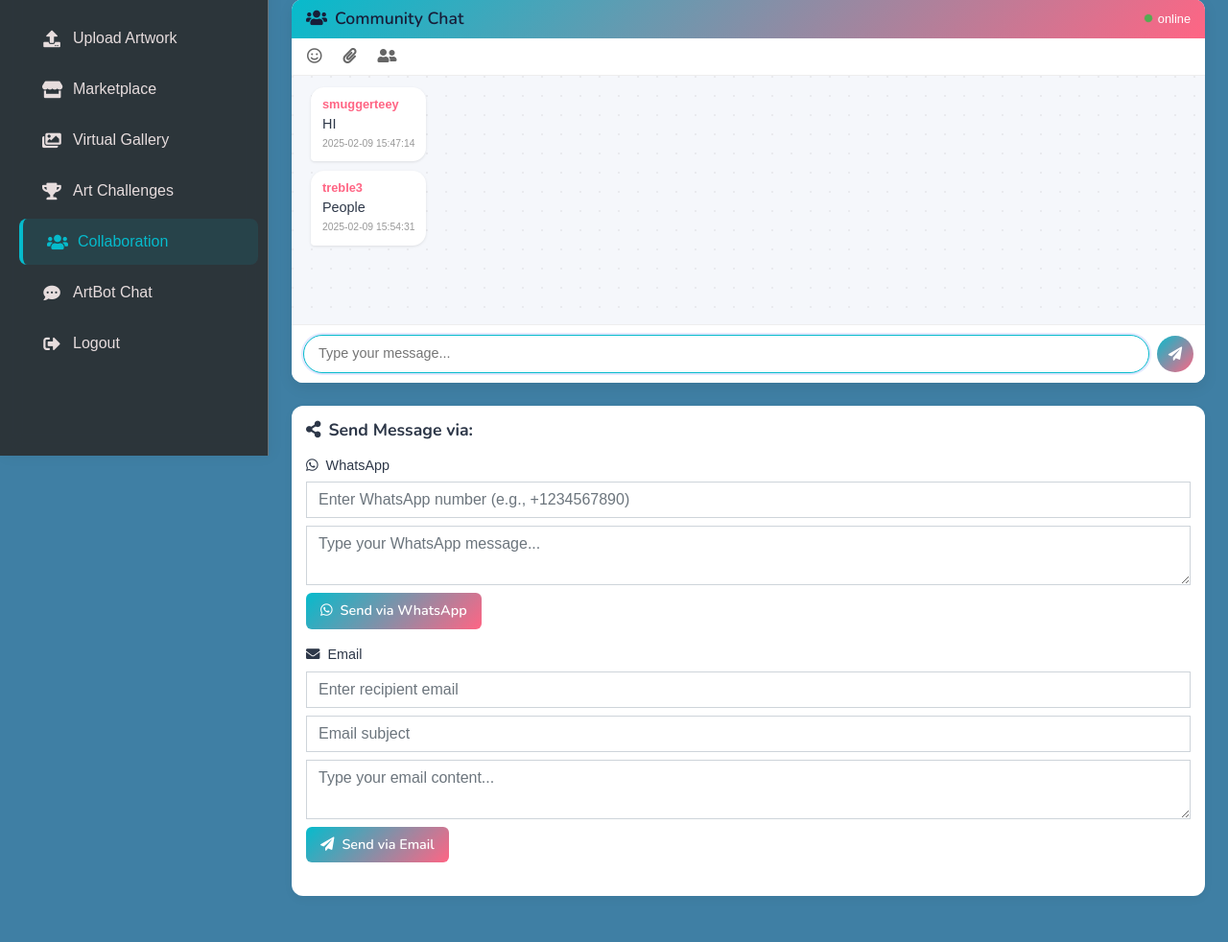
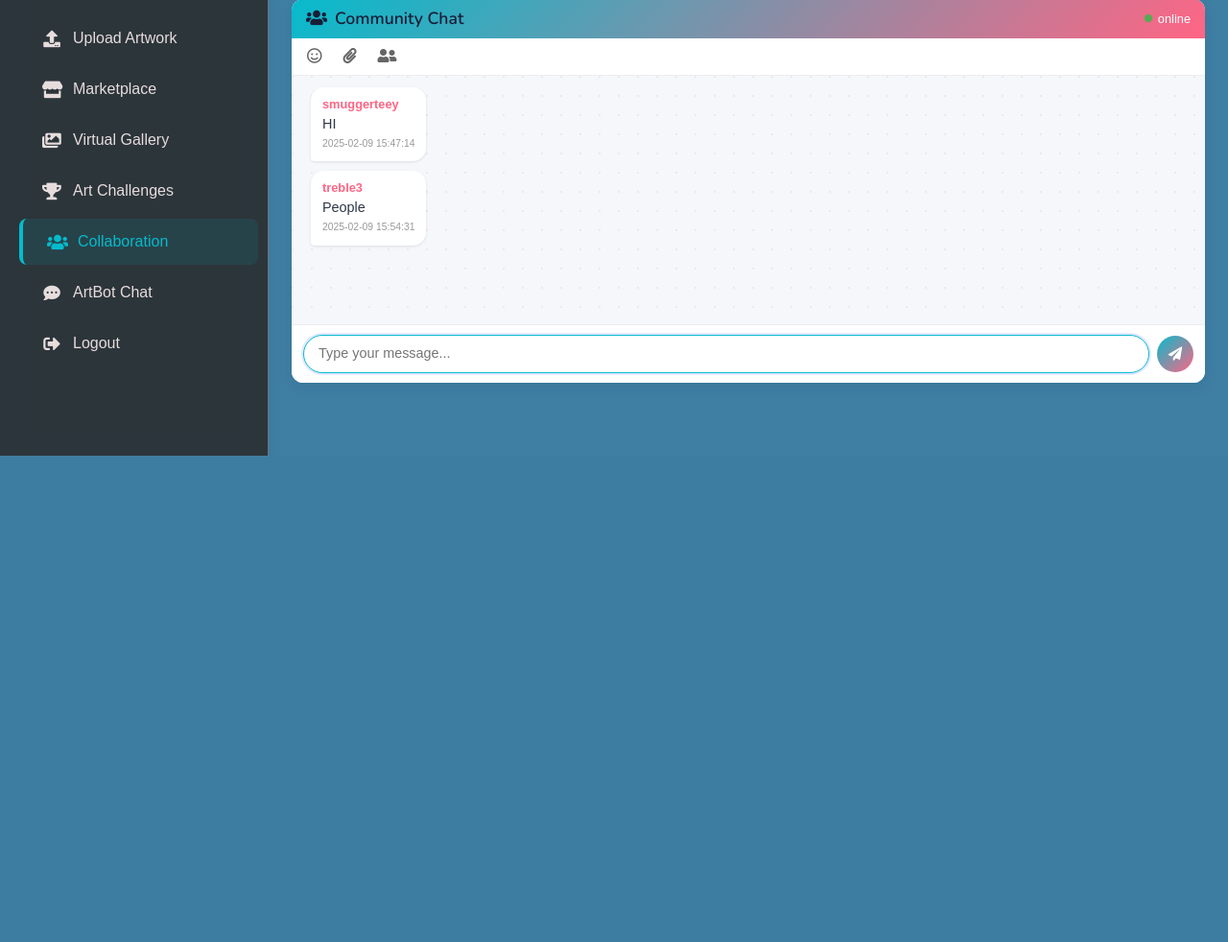
Before and after one commit to smuggerteey/final_capstone, a Flask app: page /message in a window 1280 px wide; the page is wider, and only the part inside the window is pictured. Shown: the part 325-1307 px from the top of that part at 96% size. After the commit the page ends 800 px from the top of that part, so only its background shows below. Run offline with Flask 3, Linux system fonts and the light colour scheme; a user stored in the database is signed in; data comes from the database, SQL or seed files in the repository; some libraries are stand-ins or nearby versions.

Commit message:
Moving files

```diff
--- a/app.py
+++ b/app.py
@@ -57,10 +57,6 @@ app.config['PROFILE_PICS_FOLDER'] = "static/profile_pics"
 app.config['MAX_CONTENT_LENGTH'] = 50 * 1024 * 1024
 
 ALLOWED_EXTENSIONS = {'png', 'jpg', 'jpeg', 'gif', 'mp4', 'webm', 'mp3', 'wav'}
-TWILIO_ACCOUNT_SID = 'US153b06ac498ef1b403ab552f6673f964'
-TWILIO_AUTH_TOKEN = '8PJ3VNDJV6BWD5H7VD92LSCW'
-TWILIO_PHONE_NUMBER = '+2330203419613'
-SENDGRID_API_KEY = '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'
 PAYSTACK_SECRET_KEY = "sk_test_ed78162ac6ecfa0caadb9bc3346619e781498fb5"
 MODEL_NAME = "MBZUAI/LaMini-T5-738M"
 # Ensure upload directories exist
@@ -74,6 +70,23 @@ db_config = {
     'host': 'localhost',
     'database': 'art_showcase'
 }
+# Database schema for messages
+def init_db():
+    conn = create_connection()
+    cursor = conn.cursor()
+    cursor.execute("""
+        CREATE TABLE IF NOT EXISTS messages (
+            id INT AUTO_INCREMENT PRIMARY KEY,
+            username VARCHAR(255) NOT NULL,
+            room VARCHAR(255) NOT NULL,
+            message TEXT NOT NULL,
+            timestamp DATETIME NOT NULL,
+            message_type ENUM('text', 'image') DEFAULT 'text'
+        )
+    """)
+    conn.commit()
+    cursor.close()
+    conn.close()
 
 # Third-party service configurations
 
@@ -85,7 +98,6 @@ mail = Mail(app)
 # =============================================
 # HELPER FUNCTIONS
 # =============================================
-
 def create_connection():
     """Create a database connection."""
     try:
@@ -97,98 +109,70 @@ def create_connection():
         logging.error(f"Database connection error: {e}")
         return None
 
-def allowed_file(filename):
-    """Check if file extension is allowed."""
-    return '.' in filename and filename.rsplit('.', 1)[1].lower() in {'pdf', 'png', 'jpg', 'jpeg', 'gif'}
-
-def get_current_user():
-    """Get the current logged-in user."""
-    return current_user
-
-def log_system_activity(user_id, activity_type, description, ip_address):
-    """Log system activities for audit trail."""
+def save_message(username, room, message, message_type='text'):
+    """Save message to database."""
     try:
         conn = create_connection()
         cursor = conn.cursor()
+
         cursor.execute("""
-            INSERT INTO system_logs (user_id, log_type, description, ip_address)
-            VALUES (%s, %s, %s, %s)
-        """, (user_id, activity_type, description, ip_address))
+            INSERT INTO messages (username, room, message, timestamp, type)
+            VALUES (%s, %s, %s, %s, %s)
+        """, (username, room, message, datetime.now(), message_type))
+
         conn.commit()
+        return cursor.lastrowid
     except Exception as e:
-        logging.error(f"Error logging system activity: {e}")
+        logging.error(f"Error saving message: {e}")
+        return None
     finally:
         if 'cursor' in locals():
             cursor.close()
         if 'conn' in locals():
             conn.close()
 
-def send_whatsapp_message(to, message):
-    """Send WhatsApp message via Twilio."""
-    client = Client(TWILIO_ACCOUNT_SID, TWILIO_AUTH_TOKEN)
-    try:
-        message = client.messages.create(
-            body=message,
-            from_=f'whatsapp:{TWILIO_PHONE_NUMBER}',
-            to=f'whatsapp:{to}'
-        )
-        logging.info(f"WhatsApp message sent to {to}: {message.sid}")
-        return True
-    except Exception as e:
-        logging.error(f"Failed to send WhatsApp message: {e}")
-        return False
-
-def send_email(to_email, subject, content):
-    """Send email via SendGrid."""
-    sg = sendgrid.SendGridAPIClient(api_key=SENDGRID_API_KEY)
-    from_email = Email("tynochagaka@gmail.com")
-    to_email = To(to_email)
-    content = Content("text/plain", content)
-
-    context = ssl._create_unverified_context()
-
-    try:
-        response = sg.client.mail.send.post(request_body=mail.get(), ssl_context=context)
-        logging.info(f"Email sent to {to_email}: {response.status_code}")
-        return True
-    except Exception as e:
-        logging.error(f"Failed to send email: {e}")
-        return False
-
-def backup_database(filename):
-    """Backup database to a file."""
-    try:
-        backup_path = os.path.join('backups', filename)
-        os.makedirs('backups', exist_ok=True)
-
+def get_recent_messages(room='general', limit=50):
+    """Retrieve recent messages for a room."""
+    try:
         conn = create_connection()
         cursor = conn.cursor(dictionary=True)
 
-        cursor.execute("SHOW TABLES")
-        tables = [row[f"Tables_in_{db_config['database']}"] for row in cursor.fetchall()]
-
-        with open(backup_path, 'w') as f:
-            for table in tables:
-                cursor.execute(f"SHOW CREATE TABLE {table}")
-                create_table = cursor.fetchone()
-                f.write(f"{create_table['Create Table']};\n\n")
-
-                cursor.execute(f"SELECT * FROM {table}")
-                for row in cursor.fetchall():
-                    columns = ', '.join([f"`{k}`" for k in row.keys()])
-                    values = ', '.join([f"'{str(v)}'" if v is not None else 'NULL' for v in row.values()])
-                    f.write(f"INSERT INTO {table} ({columns}) VALUES ({values});\n")
-                f.write("\n")
-
-        return True
+        cursor.execute("""
+            SELECT id, username, room, message, timestamp, type
+            FROM messages
+            WHERE room = %s
+            ORDER BY timestamp DESC
+            LIMIT %s
+        """, (room, limit))
+
+        messages = cursor.fetchall()
+        # Convert timestamp to string for JSON serialization
+        for message in messages:
+            message['timestamp'] = message['timestamp'].strftime('%Y-%m-%d %H:%M:%S')
+
+        return messages[::-1]  # Return in chronological order
     except Exception as e:
-        logging.error(f"Error backing up database: {e}")
-        return False
+        logging.error(f"Error retrieving messages: {e}")
+        return []
     finally:
         if 'cursor' in locals():
             cursor.close()
         if 'conn' in locals():
             conn.close()
+
+def get_online_users():
+    """Get list of online users (simplified implementation)."""
+    # In a real app, you'd track this in Redis or a dedicated table
+    return []
+
+def allowed_file(filename):
+    """Check if file extension is allowed."""
+    return '.' in filename and filename.rsplit('.', 1)[1].lower() in {'pdf', 'png', 'jpg', 'jpeg', 'gif'}
+
+def get_current_user():
+    """Get the current logged-in user."""
+    return current_user
+
 @app.route('/artwork/<int:artwork_id>/report')
 def report_artwork(artwork_id):
     # Get the artwork or return 404 if not found
@@ -431,41 +415,6 @@ def load_user(user_id):
     if user_data:
         return Users(**user_data)
     return None
-
-# =============================================
-# SOCKET.IO HANDLERS
-# =============================================
-
-@socketio.on('send_message')
-def handle_send_message(data):
-    """Handle sending messages via SocketIO."""
-    room = data['room']
-    emit('receive_message', {
-        'message': data['message'],
-        'username': data['username']
-    }, room=room)
-
-@socketio.on('join')
-def on_join(data):
-    """Handle joining rooms via SocketIO."""
-    username = data['username']
-    room = data['room']
-    join_room(room)
-    emit('receive_message', {
-        'message': f'{username} has joined the room.',
-        'username': 'System'
-    }, room=room)
-
-@socketio.on('leave')
-def on_leave(data):
-    """Handle leaving rooms via SocketIO."""
-    username = data['username']
-    room = data['room']
-    leave_room(room)
-    emit('receive_message', {
-        'message': f'{username} has left the room.',
-        'username': 'System'
-    }, room=room)
 
 # =============================================
 # ROUTES - AUTHENTICATION
@@ -1789,78 +1738,6 @@ def profile():
                          username=user.username)
 
 # =============================================
-# ROUTES - COMMUNICATION
-# =============================================
-
-@app.route('/message')
-@login_required
-def message():
-    """Chat messaging interface."""
-    user = get_current_user()
-    username = user.username
-    user_data = {'role': user.role}
-    room = 'general'
-    conn = create_connection()
-    cursor = conn.cursor(dictionary=True)
-    cursor.execute("""
-        SELECT username, message, timestamp
-        FROM messages
-        WHERE room = %s
-        ORDER BY timestamp ASC
-    """, (room,))
-    messages = cursor.fetchall()
-    conn.close()
-
-    return render_template('message.html',
-                         username=current_user.username,
-                         messages=messages,
-                         room=room,
-                         user_data=user_data,
-                         user =current_user)
-
-@app.route('/chat')
-def chat():
-    """Chat interface."""
-    user = get_current_user()
-    username = user.username
-    user_data = {'role': user.role}
-    return render_template('chat.html',
-                         user=user,
-                         username=username,
-                         user_data=user_data)
-
-@app.route('/send_whatsapp', methods=['POST'])
-def send_whatsapp():
-    """Send WhatsApp message."""
-    data = request.json
-    to = data.get('to')
-    message = data.get('message')
-
-    if not to or not message:
-        return jsonify({'error': 'Missing "to" or "message" in request'}), 400
-
-    if send_whatsapp_message(to, message):
-        return jsonify({'success': 'WhatsApp message sent successfully'}), 200
-    else:
-        return jsonify({'error': 'Failed to send WhatsApp message'}), 500
-
-@app.route('/send_email', methods=['POST'])
-def send_email_route():
-    """Send email."""
-    data = request.json
-    to_email = data.get('to_email')
-    subject = data.get('subject')
-    content = data.get('content')
-
-    if not to_email or not subject or not content:
-        return jsonify({'error': 'Missing "to_email", "subject", or "content" in request'}), 400
-
-    if send_email(to_email, subject, content):
-        return jsonify({'success': 'Email sent successfully'}), 200
-    else:
-        return jsonify({'error': 'Failed to send email'}), 500
-
-# =============================================
 # ROUTES - PAYMENTS
 # =============================================
 
@@ -2399,6 +2276,18 @@ def user_management():
 # =============================================
 # CHATBOT FUNCTIONALITY
 # =============================================
+
+@app.route('/chat')
+def chat():
+    """Chat interface."""
+    user = get_current_user()
+    username = user.username
+    user_data = {'role': user.role}
+    return render_template('chat.html',
+                         user=user,
+                         username=username,
+                         user_data=user_data)
+
 
 # Define chatbot model globally
 MODEL_NAME = "MBZUAI/LaMini-T5-738M"
@@ -2804,6 +2693,143 @@ def rate_artist(artist_id):
         if 'conn' in locals():
             conn.close()
         return jsonify({'error': 'Internal server error'}), 500
+# =============================================
+# ROUTES - COMMUNICATION
+# =============================================
+
+# Function to fetch messages from database
+
+
+@app.route('/message')
+@login_required
+def message():
+    user = get_current_user()  # Function to get the logged-in user
+    username = user.username
+    user_data = {'role': user.role}
+    room = 'general'  # Set room name
+    conn = create_connection()
+    cursor = conn.cursor(dictionary=True)
+    cursor.execute("SELECT username, message, timestamp FROM messages WHERE room = %s ORDER BY timestamp ASC", (room,))
+    messages = cursor.fetchall()
+    conn.close()
+
+    return render_template('message.html', username=current_user.username, user=user, messages=messages, room=room, user_data=user_data)
+def fetch_messages(room, limit=50):
+    """Fetch messages for a specific room"""
+    conn = create_connection()
+    cursor = conn.cursor(dictionary=True)
+    cursor.execute("""
+        SELECT username, message, timestamp, message_type
+        FROM messages
+        WHERE room = %s
+        ORDER BY timestamp DESC
+        LIMIT %s
+    """, (room, limit))
+    messages = cursor.fetchall()
+    conn.close()
+    return messages[::-1]  # Reverse to show oldest first
+
+def fetch_private_messages(username, limit=50):
+    """Fetch all private messages involving this user"""
+    conn = create_connection()
+    cursor = conn.cursor(dictionary=True)
+    cursor.execute("""
+        SELECT username, message, timestamp, message_type, room
+        FROM messages
+        WHERE room IN (
+            SELECT DISTINCT room
+            FROM messages
+            WHERE room LIKE %s OR room LIKE %s
+        )
+        AND room != 'general'
+        ORDER BY timestamp DESC
+        LIMIT %s
+    """, (f"{username}_%", f"%_{username}", limit))
+    messages = cursor.fetchall()
+    conn.close()
+    return messages[::-1]  # Reverse to show oldest first
+
+def log_message(username, room, message, message_type='text'):
+    """Log a message to the database"""
+    conn = create_connection()
+    cursor = conn.cursor()
+    cursor.execute("""
+        INSERT INTO messages (username, room, message, timestamp, message_type)
+        VALUES (%s, %s, %s, %s, %s)
+    """, (username, room, message, datetime.utcnow(), message_type))
+    conn.commit()
+    cursor.close()
+    conn.close()
+
+# Socket.IO Events
+@socketio.on('join')
+def handle_join(data):
+    username = current_user.username
+    room = data['room']
+    join_room(room)
+
+    # Send join notification
+    system_message = f'{username} joined the chat'
+    log_message('System', room, system_message)
+    send({
+        'username': 'System',
+        'message': system_message,
+        'timestamp': datetime.utcnow().isoformat(),
+        'room': room,
+        'type': 'system'
+    }, room=room)
+
+    # Send message history
+    messages = fetch_messages(room)
+    for msg in messages:
+        send({
+            'username': msg['username'],
+            'message': msg['message'],
+            'timestamp': msg['timestamp'].isoformat(),
+            'room': room,
+            'type': msg['message_type']
+        }, room=request.sid)  # Send only to the joining user
+
+@socketio.on('leave')
+def handle_leave(data):
+    username = current_user.username
+    room = data['room']
+    leave_room(room)
+
+    system_message = f'{username} left the chat'
+    log_message('System', room, system_message)
+    send({
+        'username': 'System',
+        'message': system_message,
+        'timestamp': datetime.utcnow().isoformat(),
+        'room': room,
+        'type': 'system'
+    }, room=room)
+
+@socketio.on('send_message')
+def handle_message(data):
+    username = current_user.username
+    room = data['room']
+    message = data['message']
+    message_type = data.get('type', 'text')
+
+    # Handle file uploads
+    if message_type == 'image':
+        # In a real implementation, you'd save the file and store the path
+        # For now, we'll just log the base64 data (not recommended for production)
+        pass
+
+    # Log the message
+    log_message(username, room, message, message_type)
+
+    # Broadcast the message
+    send({
+        'username': username,
+        'message': message,
+        'timestamp': datetime.utcnow().isoformat(),
+        'room': room,
+        'type': message_type
+    }, room=room)
 
 
 # Database simulation (in a real app, use a proper database)
--- a/templates/collaboration_hub.html
+++ b/templates/collaboration_hub.html
@@ -247,9 +247,6 @@
                             <button class="btn btn-outline-primary w-100 mb-2" onclick="inviteCollaborators()" id="inviteButton" disabled>
                                 <i class="fas fa-user-plus me-2"></i> Invite People
                             </button>
-                            <a href="{{ url_for('message') }}" class="btn btn-outline-info w-100 mb-2">
-                                <i class="fas fa-comments me-2"></i> Open Messages
-                            </a>
                             <a href="{{ url_for('workshops') }}" class="btn btn-outline-success w-100">
                                 <i class="fas fa-chalkboard-teacher me-2"></i> Join Workshop
                             </a>
--- a/templates/message.html
+++ b/templates/message.html
@@ -709,28 +709,6 @@
                     <div class="emoji-picker-container" id="emoji-picker-private">
                         <emoji-picker></emoji-picker>
                     </div>
-
-                    <!-- WhatsApp and Email Messaging Options -->
-                    <div class="messaging-options mt-4">
-                        <h2 class="mb-3"><i class="fas fa-share-alt me-2"></i>Send Message via:</h2>
-                        <div class="whatsapp-option mb-3">
-                            <label for="whatsapp-number"><i class="fab fa-whatsapp me-2"></i>WhatsApp</label>
-                            <input id="whatsapp-number" class="form-control mb-2" placeholder="Enter WhatsApp number (e.g., +1234567890)" required>
-                            <textarea id="whatsapp-message" class="form-control mb-2" placeholder="Type your WhatsApp message..." rows="2" required></textarea>
-                            <button class="btn" onclick="sendWhatsApp()">
-                                <i class="fab fa-whatsapp me-2"></i>Send via WhatsApp
-                            </button>
-                        </div>
-                        <div class="email-option">
-                            <label for="email-address"><i class="fas fa-envelope me-2"></i>Email</label>
-                            <input id="email-address" class="form-control mb-2" placeholder="Enter recipient email" required>
-                            <input id="email-subject" class="form-control mb-2" placeholder="Email subject" required>
-                            <textarea id="email-content" class="form-control mb-2" placeholder="Type your email content..." rows="2" required></textarea>
-                            <button class="btn" onclick="sendEmail()">
-                                <i class="fas fa-paper-plane me-2"></i>Send via Email
-                            </button>
-                        </div>
-                    </div>
                 </div>
             </div>
         </div>
```
